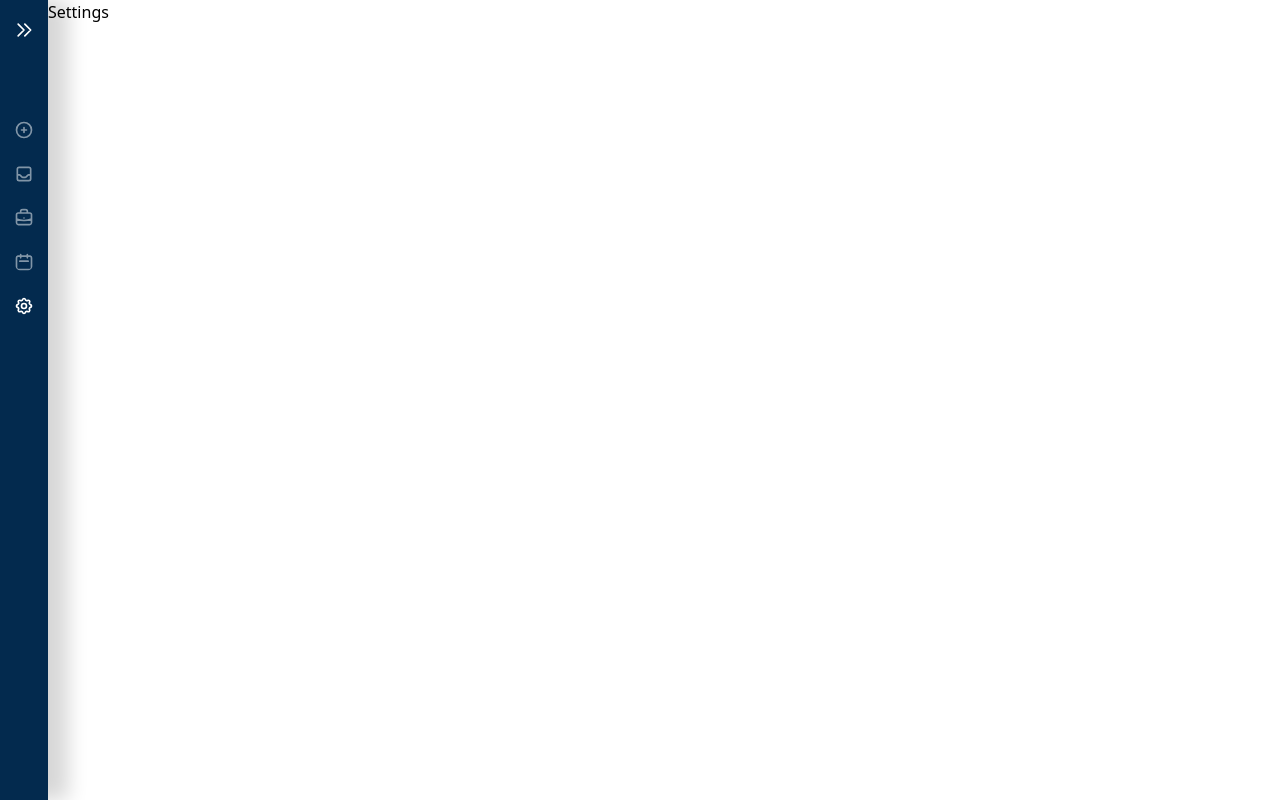
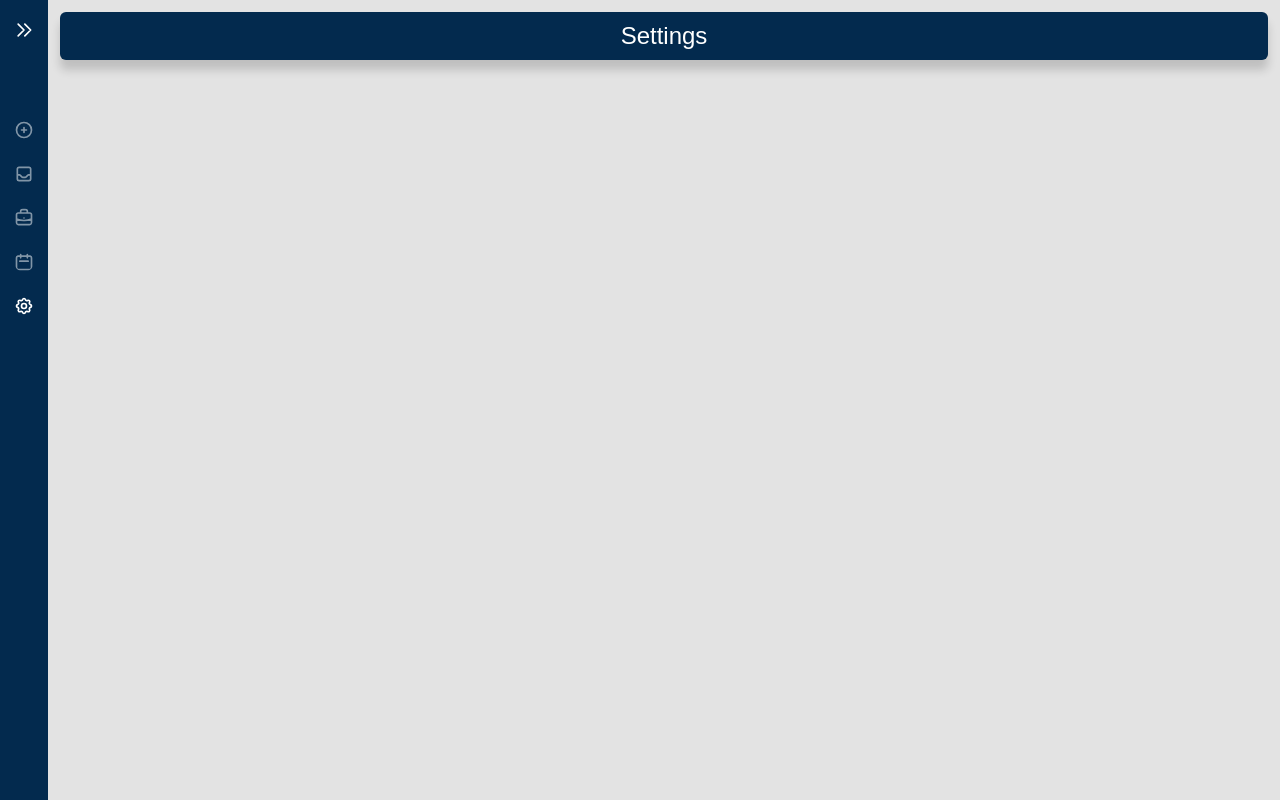
Before and after one commit to BrackoGregor/timetracker_praksa, a Vue app in the folder web/: page /settings in a window 1280 px wide. Built offline with nearby package versions, Linux system fonts and the light colour scheme.

Commit message:
Added header table for settings and calendar

```diff
--- a/web/src/components/HeaderTable.vue
+++ b/web/src/components/HeaderTable.vue
@@ -3,13 +3,19 @@
     class="flex bg-blue h-12 items-center justify-center mx-3 my-3 rounded-md shadow-headerTable"
   >
     <h1 class="font-customFont font-medium text-white text-2xl">
-      Solve-x d.o.o.
+      {{ currentRouteName }}
     </h1>
   </div>
 </template>
 
 <script>
-export default {};
+export default {
+  computed: {
+    currentRouteName() {
+      return this.$route.name.trim();
+    },
+  },
+};
 </script>
 
 <style>
--- a/web/src/views/Calendar.vue
+++ b/web/src/views/Calendar.vue
@@ -1,15 +1,21 @@
 <template>
-  <div>
-      Calendar
+  <div class="w-full flex bg-gray-light">
+    <div class="flex flex-col w-full">
+      <HeaderTable></HeaderTable>
+
+    </div>
   </div>
 </template>
 
 <script>
+import HeaderTable from "../components/HeaderTable";
+
 export default {
-
-}
+  components: {
+    HeaderTable,
+  },
+};
 </script>
 
 <style>
-
 </style>
--- a/web/src/views/Settings.vue
+++ b/web/src/views/Settings.vue
@@ -1,13 +1,20 @@
 <template>
-  <div>
-      Settings
+  <div class="w-full flex bg-gray-light">
+    <div class="flex flex-col w-full">
+      <HeaderTable></HeaderTable>
+
+    </div>
   </div>
 </template>
 
 <script>
+import HeaderTable from "../components/HeaderTable";
+
 export default {
-
-}
+  components: {
+    HeaderTable,
+  },
+};
 </script>
 
 <style>
```
